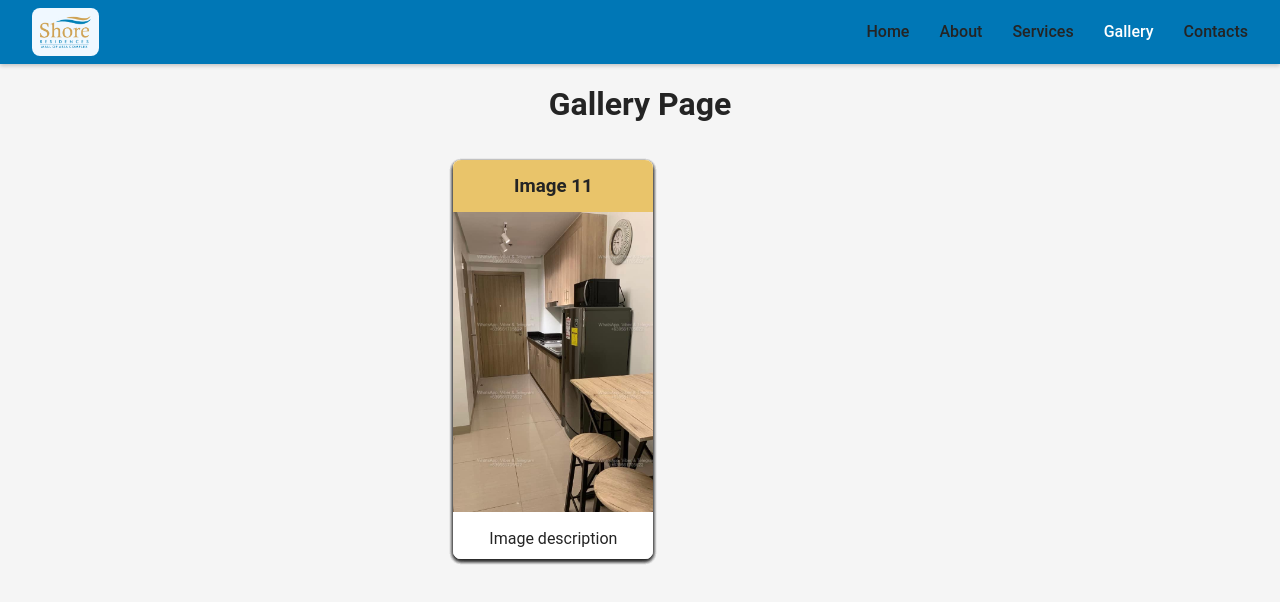
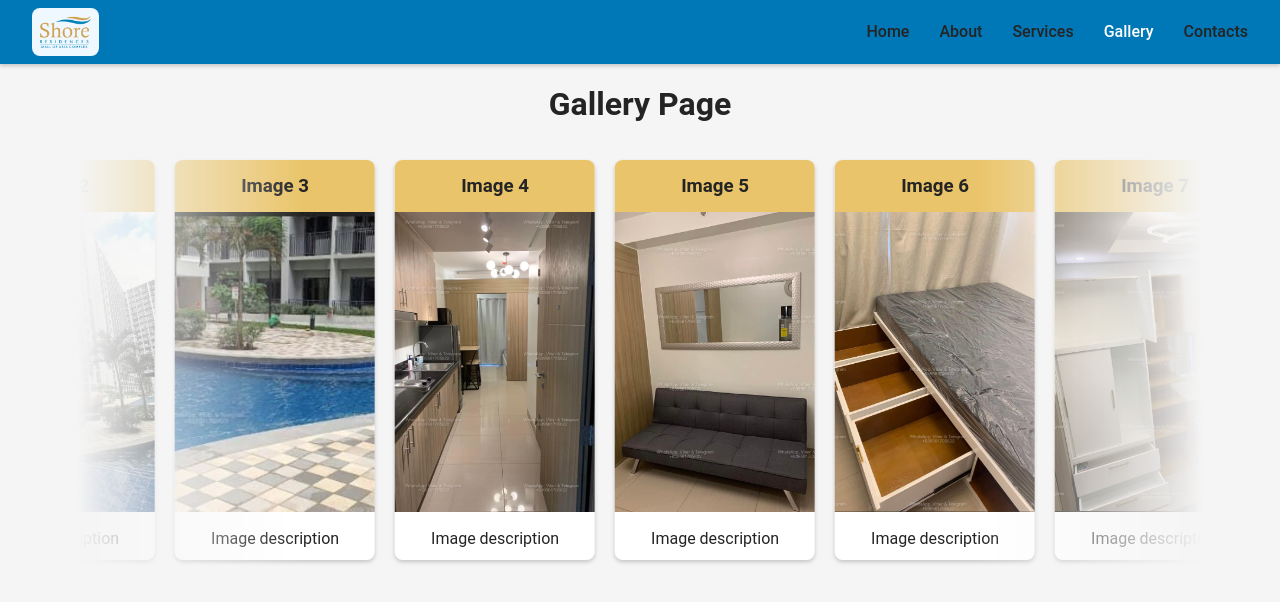
Before and after one commit to RamonSanGabriel/shore-2, a React (Vite) app in the folder client/: page /gallery in a window 1280 px wide. Shown: the top 602 px of the page. Built offline with nearby package versions, Linux system fonts and the light colour scheme.

Commit message:
scroll animation

```diff
--- a/client/src/components/Gallery/Gallery.module.css
+++ b/client/src/components/Gallery/Gallery.module.css
@@ -1,5 +1,8 @@
 .galleryWrapper {
+  --d: 15s;
+
   /* border: 1px solid black; */
+  display: flex;
   width: 90%;
   padding: 1rem;
   max-width: 1440px;
@@ -13,7 +16,8 @@
   );
 }
 .galleryList {
-  position: relative;
+  /* position: relative; */
+  display: flex;
   margin-inline: auto;
   gap: 20px;
   border-radius: 8px;
@@ -24,8 +28,8 @@
   cursor: pointer;
 }
 .galleryListContainer {
-  position: absolute;
-  left: 100%;
+  /* position: absolute; */
+  left: -100%;
   box-shadow: 0 2px 4px 0 rgba(0, 0, 0, 0.2);
   background-color: #fff;
   /* margin: 10px 0; */
@@ -40,8 +44,12 @@
   }
 }
 @keyframes swipe {
+  0% {
+    transform: translateX(0);
+  }
   100% {
-    left: -300px;
+    /* left: -300px; */
+    transform: translateX(-1024px);
   }
 }
 
--- a/client/src/index.css
+++ b/client/src/index.css
@@ -10,7 +10,6 @@
 :root {
   --PRIMARY-COLOR: #242424;
   --SECONDARY-COLOR: rgba(255, 255, 255, 0.87);
-  --d: 10s;
 
   font-family: Roboto, system-ui, Avenir, Helvetica, Arial, sans-serif;
   line-height: 1.5;
--- a/client/src/pages/ServicesPage/ServicesPage.jsx
+++ b/client/src/pages/ServicesPage/ServicesPage.jsx
@@ -1,6 +1,6 @@
 import { Helmet, HelmetProvider } from 'react-helmet-async';
 import Services from '../../components/Services/Services';
-import Scroll from '../../components/Scroll/Scroll';
+// import Scroll from '../../components/Scroll/Scroll';
 
 const ServicesPage = () => {
   return (
@@ -9,7 +9,7 @@ const ServicesPage = () => {
         <title>Services</title>
       </Helmet>
       <Services />
-      <Scroll />
+      {/* <Scroll /> */}
     </HelmetProvider>
   );
 };
```
